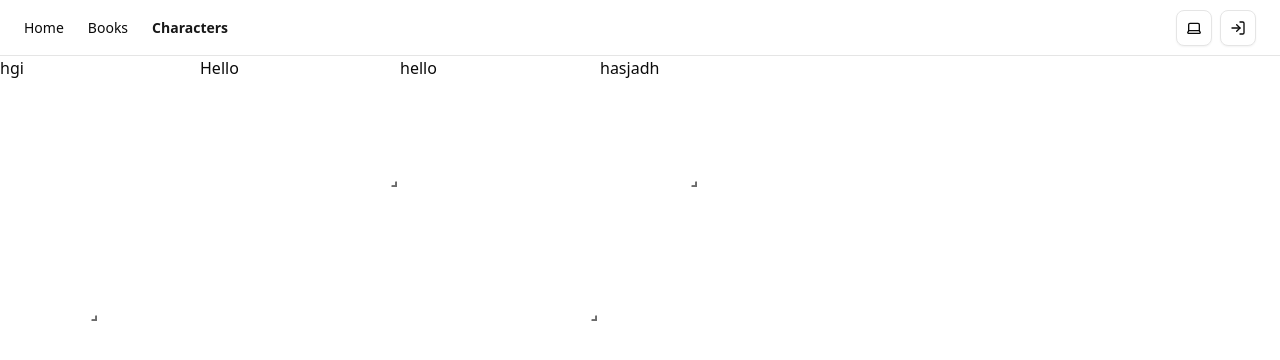
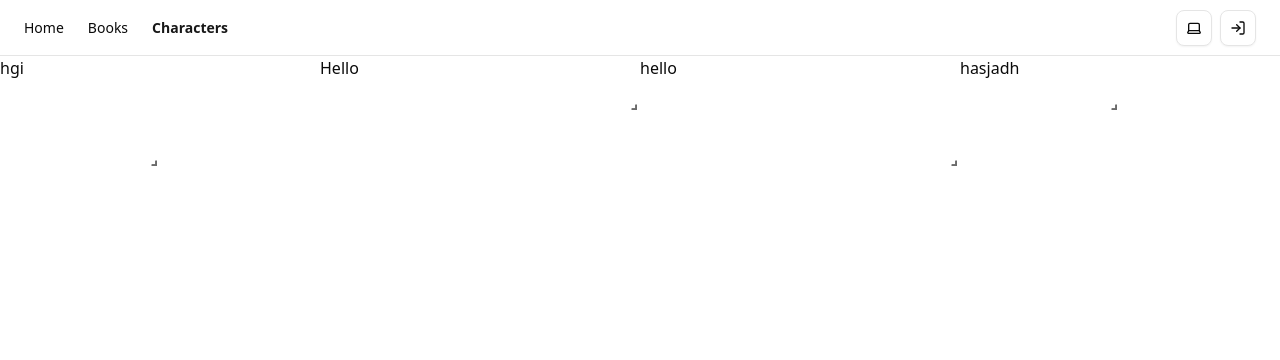
Before and after one commit to darthinvader/StoryWeaver, a React (Vite) app: page /characters in a window 1280 px wide. Shown: the top 360 px of the page. Built offline with nearby package versions, Linux system fonts and the light colour scheme; no server answers.

Commit message:
feat: add BackgroundComponent for grid lines and center dots, integrate into BasicLayout and update CharactersPage layout

```diff
--- /dev/null
+++ b/src/containers/grid/corner-guide-background.tsx
@@ -0,0 +1,79 @@
+// src/components/BackgroundComponent_LinesAndCenterDots.tsx
+
+import React from "react";
+import { cn } from "@/lib/utils"; // Adjust import path as needed
+
+interface BackgroundComponentProps
+  extends React.HTMLAttributes<HTMLDivElement> {
+  gridWidth: number;
+  gridHeight: number;
+  lineColor?: string;
+  lineWidth?: number;
+  dotColor?: string;
+  dotSize?: number; // Radius of the center dot
+  children: React.ReactNode;
+}
+
+/**
+ * A background component displaying both full grid lines and center dots.
+ */
+export const BackgroundComponent: React.FC<BackgroundComponentProps> = ({
+  gridWidth,
+  gridHeight,
+  lineColor = "rgba(255, 255, 255, 0.38)",
+  lineWidth = 1,
+  dotColor = "rgba(255, 255, 255, 0.55)",
+  dotSize = 1,
+  children,
+  className,
+  style,
+  ...props
+}) => {
+  if (gridWidth <= 0 || gridHeight <= 0 || lineWidth <= 0 || dotSize <= 0) {
+    console.error(
+      "BackgroundComponent: grid dimensions, lineWidth, and dotSize must be positive.",
+    );
+    return (
+      <div className={cn("relative h-full w-full", className)} {...props}>
+        {children}
+      </div>
+    );
+  }
+
+  const safeDotSize = Math.max(1, dotSize);
+  const safeLineWidth = Math.max(1, lineWidth);
+
+  // --- CSS Gradient Magic ---
+  // Layering multiple backgrounds:
+  // 1. Center dot (radial gradient)
+  // 2. Horizontal line (linear gradient)
+  // 3. Vertical line (linear gradient)
+  // The order matters if there's overlap; layers listed first are drawn on top.
+  const backgroundStyle: React.CSSProperties = {
+    backgroundImage: `
+      radial-gradient(circle at center, ${dotColor} ${safeDotSize}px, transparent ${safeDotSize}px),
+      linear-gradient(to bottom, ${lineColor} ${safeLineWidth}px, transparent ${safeLineWidth}px),
+      linear-gradient(to right, ${lineColor} ${safeLineWidth}px, transparent ${safeLineWidth}px)
+    `,
+    // All layers repeat with the same grid size
+    backgroundSize: `${gridWidth}px ${gridHeight}px`,
+    ...style,
+  };
+
+  return (
+    <div
+      className={cn(
+        "h-full w-full",
+        "bg-gradient-to-br from-zinc-900 to-zinc-800", // Base background
+        className,
+      )}
+      style={backgroundStyle}
+      {...props}
+    >
+      {/* Ensure children are relatively positioned to appear above the background */}
+      <div className="relative z-[1] h-full w-full">{children}</div>
+    </div>
+  );
+};
+
+export default BackgroundComponent;
--- a/src/containers/grid/tileContainer.tsx
+++ b/src/containers/grid/tileContainer.tsx
@@ -6,6 +6,7 @@ import RGL, {
   ReactGridLayoutProps,
 } from "react-grid-layout";
 import { cn } from "@/lib/utils";
+import { BackgroundComponent } from "./corner-guide-background";
 
 interface BasicLayoutProps extends ReactGridLayoutProps {
   className?: string;
@@ -16,12 +17,12 @@ interface BasicLayoutProps extends ReactGridLayoutProps {
   cols?: number;
   containerPadding?: [number, number];
   containerMargin?: [number, number];
+  height?: number;
   children?: JSX.Element[];
 }
 
 const ReactGridLayout = WidthProvider(RGL);
 
-// Use React.FC with the props interface
 export const BasicLayout: React.FC<BasicLayoutProps> = ({
   className = "layout",
   automatic = true,
@@ -36,31 +37,27 @@ export const BasicLayout: React.FC<BasicLayoutProps> = ({
 }) => {
   const [currentLayout, _setCurrentLayout] = useState<Layout[]>(layout);
   const [dimensions, setDimensions] = useState({ width: 0, height: 0 });
-  // Memoized function to update dimensions
+
+  const containerRef = useRef<HTMLDivElement>(null);
+
   const updateDimensions = useCallback(() => {
     if (containerRef.current) {
       setDimensions({
-        width: containerRef.current.offsetWidth, // Includes padding and border
-        height: containerRef.current.offsetHeight, // Includes padding and border
-        // Alternatively, use clientWidth/clientHeight for size excluding border
-        // width: containerRef.current.clientWidth,
-        // height: containerRef.current.clientHeight,
+        width: containerRef.current.offsetWidth,
+        height: containerRef.current.offsetHeight,
       });
     }
-  }, []); // No dependencies, relies on ref.current
+  }, []);
 
   useEffect(() => {
-    // Initial measurement on mount
     updateDimensions();
 
-    // Add resize event listener
     window.addEventListener("resize", updateDimensions);
 
-    // Cleanup function to remove listener on unmount
     return () => {
       window.removeEventListener("resize", updateDimensions);
     };
-  }, [updateDimensions]); // Re-run effect if updateDimensions changes (it won't here due to useCallback)
+  }, [updateDimensions]);
 
   const handleLayoutChange = useCallback(
     (newLayout: Layout[]) => {
@@ -68,7 +65,6 @@ export const BasicLayout: React.FC<BasicLayoutProps> = ({
     },
     [onLayoutChange],
   );
-  const containerRef = useRef<HTMLDivElement>(null);
   console.log("width", containerRef.current?.clientWidth);
   console.log("height", containerRef.current?.clientHeight);
   const childrenWithKeys = children?.map((child, index) => {
@@ -78,40 +74,48 @@ export const BasicLayout: React.FC<BasicLayoutProps> = ({
       </div>
     );
   });
-  const height = () => {
+  const tileHeight = () => {
     if (!automatic) return rowHeight;
-    if (dimensions.height) {
-      const allHeight = dimensions.height;
-      const heightDivider = allHeight > 800 ? 8 : 6;
-      console.log("newHeight", (2 * allHeight) / heightDivider);
-
-      return Math.ceil((2 * allHeight) / heightDivider);
-    }
-    return 12;
+    // Why Math.SQRT2? Because the grid is a square, and we want to make sure that ratios are similar to A4 paper.
+    // So we need to divide the width by the square root of 2 to get the height.
+    // This is a bit of a visual trick, will try with different values later. (1.5 is a good value too 16/9 is 1.7777 which is also a good value too)
+    const columnCount = getColumnCount();
+    const columnWidth = dimensions.width / columnCount;
+    if (columnCount === 0) return 0;
+    if (columnCount === 12 || columnCount === 8)
+      return columnWidth / (2 * Math.SQRT2);
+    else return columnWidth / Math.SQRT2;
   };
-  const newCols = () => {
+  const getColumnCount = () => {
     if (!automatic) return cols;
     if (dimensions.width) {
       const allWidth = dimensions.width;
-      return allWidth > 1280 ? 12 : allWidth > 1024 ? 8 : 4;
+      return allWidth > 1280 ? 12 : allWidth > 800 ? 8 : 4;
     }
     return 8;
   };
   console.log("dimensions", dimensions);
+
   return (
-    <div ref={containerRef} className="h-full w-full">
+    <BackgroundComponent
+      gridWidth={dimensions.width / getColumnCount()}
+      gridHeight={tileHeight()}
+      ref={containerRef}
+    >
       <ReactGridLayout
+        resizeHandles={["se"]}
+        verticalCompact={false}
         layout={currentLayout}
         onLayoutChange={handleLayoutChange}
         className={cn(className)}
-        rowHeight={height()}
-        cols={newCols()}
+        rowHeight={tileHeight()}
+        cols={getColumnCount()}
         containerPadding={containerPadding}
         margin={containerMargin}
         {...props}
       >
         {childrenWithKeys}
       </ReactGridLayout>
-    </div>
+    </BackgroundComponent>
   );
 };
--- a/src/routes/characters/index.tsx
+++ b/src/routes/characters/index.tsx
@@ -15,7 +15,7 @@ function CharactersPage() {
     { i: "4", x: 8, y: 0, w: 2, h: 2 },
   ];
   return (
-    <div className="h-100 w-100">
+    <div className="h-full w-full">
       <BasicLayout layout={layout}>
         {["hgi", <div>Hello</div>, "hello", "hasjadh"]}
       </BasicLayout>
```
